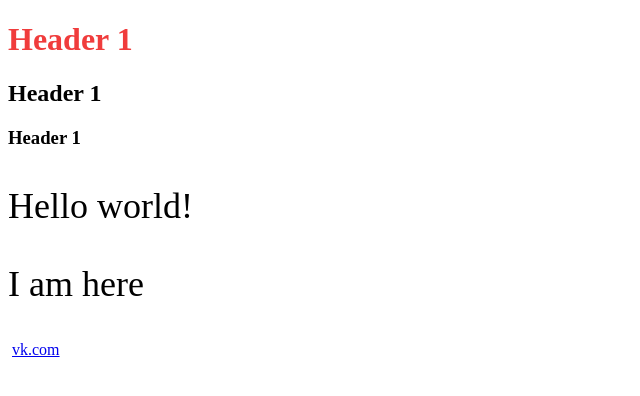
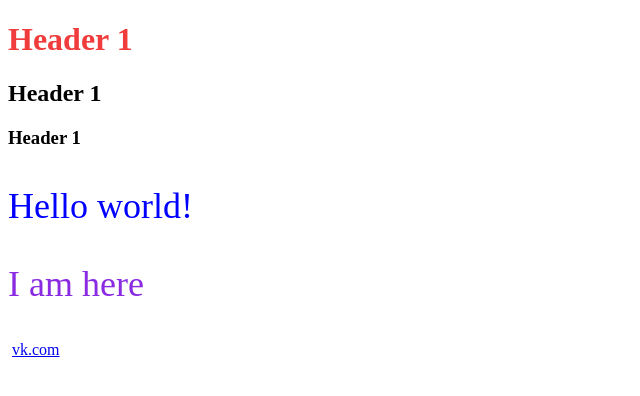
Before and after one commit to Go-cource/lesson20, a plain HTML site: page index.html in a window 1280 px wide. Shown: the whole page, without its empty margins (0-640 px from the left). Drawn offline with Linux system fonts and the light colour scheme.

Commit message:
Cont css

```diff
--- a/index.html
+++ b/index.html
@@ -11,14 +11,20 @@
       p {
         font-size: 36px;
       }
+      .HelloWorldClass {
+        color: blue;
+      }
+      #Here {
+        color: blueviolet;
+      }
     </style>
   </head>
   <body>
     <h1>Header 1</h1>
     <h2>Header 1</h2>
     <h3>Header 1</h3>
-    <p>Hello world!</p>
-    <p>I am here</p>
+    <p class="HelloWorldClass">Hello world!</p>
+    <p id="Here">I am here</p>
 
     <!-- Картинки -->
     <img src="" alt="" />
```
